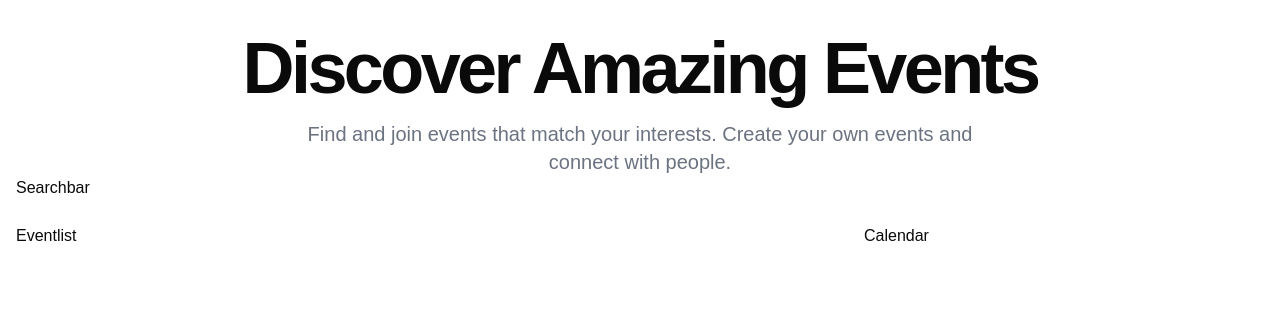
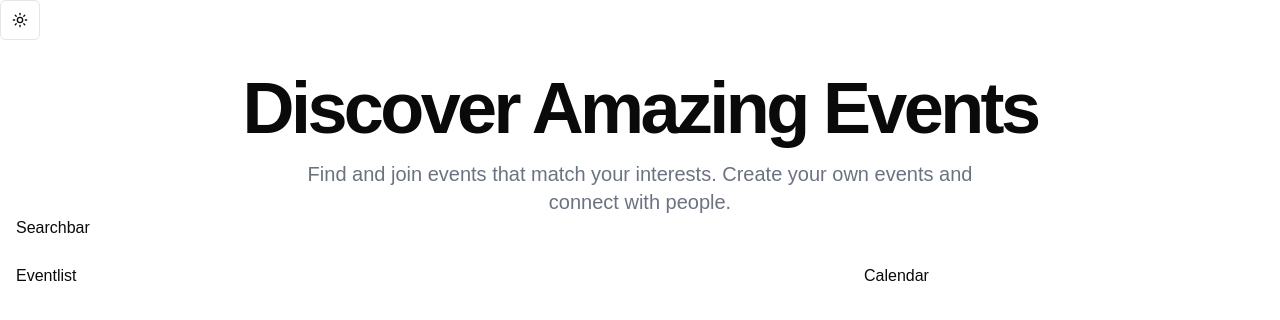
Before and after one commit to niclastanskanen/nextjs-ithogskolan-event-management-platform, a Next.js app: page / in a window 1280 px wide. Shown: the top 320 px of the page. Built offline with nearby package versions, Linux system fonts and the light colour scheme.

Commit message:
add header to root layout

```diff
--- a/app/layout.tsx
+++ b/app/layout.tsx
@@ -2,6 +2,7 @@ import type { Metadata } from "next";
 import localFont from "next/font/local";
 import "./globals.css";
 import { ThemeProvider } from "@/components/theme-provider";
+import Header from "@/components/Header";
 
 const geistSans = localFont({
   src: "./fonts/GeistVF.woff",
@@ -35,7 +36,8 @@ export default function RootLayout({
           enableSystem
           disableTransitionOnChange
         >
-          {children}
+          <Header />
+          <main className="min-h-screen bg-background">{children}</main>
         </ThemeProvider>
       </body>
     </html>
```
